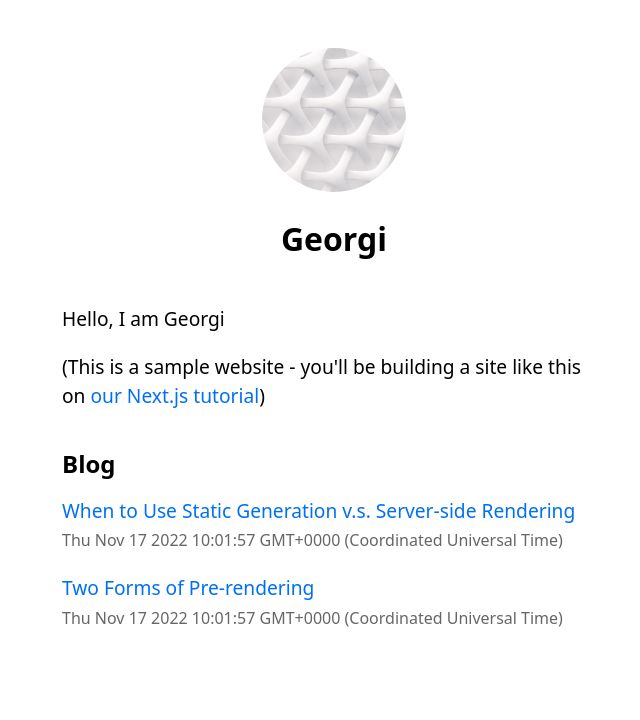
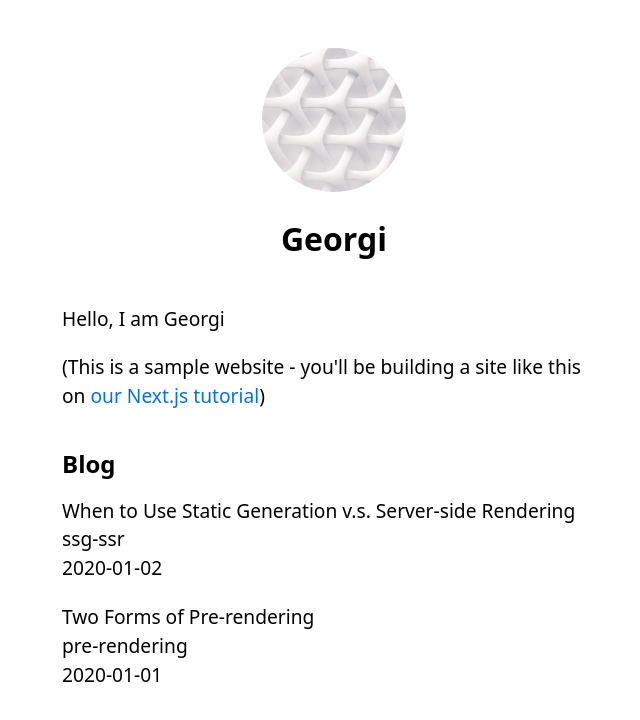
Before and after one commit to GeorgiNedyalkov/next-documentation, a Next.js app in the folder nextjs-blog/: page / in a window 1280 px wide. Shown: the top 720 px of the page, without its empty margins (306-946 px from the left). Built offline with nearby package versions, Linux system fonts and the light colour scheme.

Commit message:
Revert "Add links to blog posts in home page"
This reverts commit 49f2f8ad6e74f35c4cf2531f207eb1e3d03f4f46.

```diff
--- a/nextjs-blog/pages/index.js
+++ b/nextjs-blog/pages/index.js
@@ -1,17 +1,16 @@
-import Head from "next/head";
-import Link from "next/link";
-import Data from "./components/date";
-import Layout, { siteTitle } from "./components/layout";
-import utilStyles from "../styles/utils.module.css";
-import { getSortedPostsData } from "../lib/posts";
+import Head from "next/head"
+import Link from "next/link"
+import Layout, { siteTitle } from "./components/layout"
+import utilStyles from "../styles/utils.module.css"
+import { getSortedPostsData } from "../lib/posts"
 
 export async function getStaticProps() {
-  const allPostsData = getSortedPostsData();
+  const allPostsData = getSortedPostsData()
   return {
     props: {
       allPostsData,
     },
-  };
+  }
 }
 
 export default function Home({ allPostsData }) {
@@ -33,15 +32,15 @@ export default function Home({ allPostsData }) {
         <ul className={utilStyles.list}>
           {allPostsData.map(({ id, date, title }) => (
             <li className={utilStyles.listItem} key={id}>
-              <Link href={`/posts/${id}`}>{title}</Link>
+              {title}
               <br />
-              <small className={utilStyles.lightText}>
-                <Date dateString={{ date }} />
-              </small>
+              {id}
+              <br />
+              {date}
             </li>
           ))}
         </ul>
       </section>
     </Layout>
-  );
+  )
 }
```
